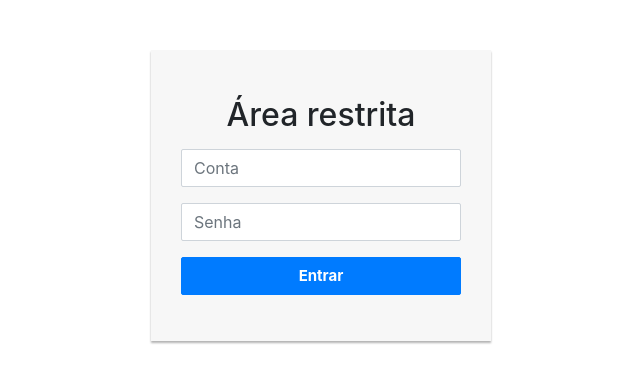
After one commit to bbroger/lojinha, a CodeIgniter app: page /lojinha/Login in a window 1280 px wide. The commit adds this page. Shown: the top 383 px of the page, without its empty margins (319-959 px from the left). Run offline with CodeIgniter, Linux system fonts and the light colour scheme.

Commit message:
Adicionei a funçao de login

```diff
--- a/application/controllers/Caixa.php
+++ b/application/controllers/Caixa.php
@@ -8,6 +8,9 @@ class Caixa extends CI_Controller
     public function __construct()
     {
         parent::__construct();
+        if(!$this->session->login){
+            redirect(base_url("Login"));
+        }
         $this->load->model('Caixa_model');
     }
 
--- /dev/null
+++ b/application/controllers/Login.php
@@ -0,0 +1,42 @@
+<?php
+defined('BASEPATH') or exit('No direct script access allowed');
+
+class Login extends CI_Controller
+{
+    public function __construct()
+    {
+        parent::__construct();
+        if($this->session->login){
+            redirect(base_url("Produtos"));
+        }
+    }
+
+    public function index()
+    {
+        $this->load->view('login');
+    }
+
+    public function check_user()
+    {
+        $this->form_validation->set_rules("conta", "Conta", "callback_check_now");
+
+        if(!$this->form_validation->run()){
+            $this->load->view('login');
+        } else{
+            $this->session->set_userdata('login', true);
+            redirect(base_url("Produtos"));
+        }
+    }
+
+    public function check_now(){
+        $conta= $this->input->post("conta");
+        $senha= $this->input->post("senha");
+
+        if($conta=="adm" && $senha="7323"){
+            return true;
+        } else{
+            $this->form_validation->set_message('check_now', 'Conta ou senha inválida.');
+            return false;
+        }
+    }
+}
--- a/application/controllers/Produtos.php
+++ b/application/controllers/Produtos.php
@@ -7,6 +7,9 @@ class Produtos extends CI_Controller
     public function __construct()
     {
         parent::__construct();
+        if(!$this->session->login){
+            redirect(base_url("Login"));
+        }
         $this->load->model('Produtos_model');
     }
 
--- a/application/views/cadastrar_produtos.php
+++ b/application/views/cadastrar_produtos.php
@@ -40,6 +40,9 @@
                 </li>
                 <li class="nav-item">
                     <a class="nav-link" href="<?php echo base_url("Gerenciamento/"); ?>">Gerenciamento</a>
+                </li>
+                <li class="nav-item">
+                    <a class="nav-link text-primary" href="<?php echo base_url("Gerenciamento/sair"); ?>">Sair</a>
                 </li>
             </ul>
         </div>
--- a/application/views/caixa.php
+++ b/application/views/caixa.php
@@ -153,7 +153,7 @@
                 </div>
             </div>
         </div>
-    </div>s
+    </div>
 
     <script src="<?php echo base_url("assets/js/jquery.min.js"); ?>"></script>
     <script src="<?php echo base_url("assets/js/popper.min.js"); ?>"></script>
--- a/application/views/gerenciamento.php
+++ b/application/views/gerenciamento.php
@@ -40,6 +40,9 @@
                 </li>
                 <li class="nav-item">
                     <a class="nav-link active" href="<?php echo base_url("Gerenciamento/"); ?>">Gerenciamento</a>
+                </li>
+                <li class="nav-item">
+                    <a class="nav-link text-primary" href="<?php echo base_url("Gerenciamento/sair"); ?>">Sair</a>
                 </li>
             </ul>
         </div>
--- /dev/null
+++ b/application/views/login.php
@@ -0,0 +1,62 @@
+<!DOCTYPE html>
+<html lang="en">
+
+<head>
+    <meta charset="utf-8">
+    <meta http-equiv="X-UA-Compatible" content="IE=edge">
+    <meta name="viewport" content="width=device-width, initial-scale=1">
+    <title>Área de login</title>
+    <link rel="stylesheet" href="<?php echo base_url("assets/css/bootstrap.min.css") ?>">
+    <style type="text/css">
+        .login-form {
+            width: 340px;
+            margin: 50px auto;
+        }
+
+        .login-form form {
+            margin-bottom: 15px;
+            background: #f7f7f7;
+            box-shadow: 0px 2px 2px rgba(0, 0, 0, 0.3);
+            padding: 30px;
+        }
+
+        .login-form h2 {
+            margin: 0 0 15px;
+        }
+
+        .form-control,
+        .btn {
+            min-height: 38px;
+            border-radius: 2px;
+        }
+
+        .btn {
+            font-size: 15px;
+            font-weight: bold;
+        }
+    </style>
+</head>
+
+<body>
+    <div class="login-form">
+        <form action="<?php echo base_url("Login/check_user"); ?>" method="post" autocomplete="off">
+        <p class="text-center text-danger"><?php echo validation_errors(" "," "); ?></p>
+            <h2 class="text-center">Área restrita</h2>
+            <div class="form-group">
+                <input type="text" class="form-control" name="conta" placeholder="Conta" required="required" autocomplete="off">
+            </div>
+            <div class="form-group">
+                <input type="password" class="form-control" name="senha" placeholder="Senha" required="required" autocomplete="off">
+            </div>
+            <div class="form-group">
+                <button type="submit" class="btn btn-primary btn-block">Entrar</button>
+            </div>
+        </form>
+    </div>
+
+    <script src="<?php echo base_url("assets/js/jquery.min.js"); ?>"></script>
+    <script src="<?php echo base_url("assets/js/popper.min.js"); ?>"></script>
+    <script src="<?php echo base_url("assets/js/bootstrap.min.js"); ?>"></script>
+</body>
+
+</html>
```
Also changed, not shown: application/controllers/Gerenciamento.php (+9 -0 lines).
